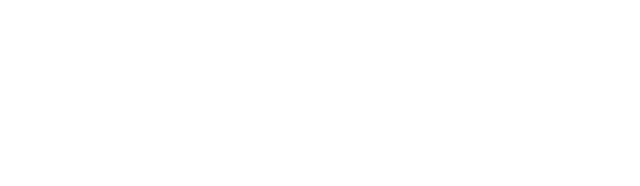
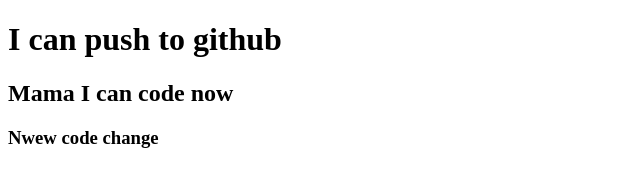
Before and after one commit to Saikat048/My-second-repo, a plain HTML site: page index.html in a window 1280 px wide. Shown: the whole page, without its empty margins (0-640 px from the left). Drawn offline with Linux system fonts and the light colour scheme.

Commit message:
added header

```diff
--- a/index.html
+++ b/index.html
@@ -7,6 +7,8 @@
     <title>My Second Repo</title>
 </head>
 <body>
-
+    <h1>I can push to github</h1>
+    <h2>Mama I can code now</h2>
+    <h3>Nwew code change</h3>
 </body>
 </html>
```
